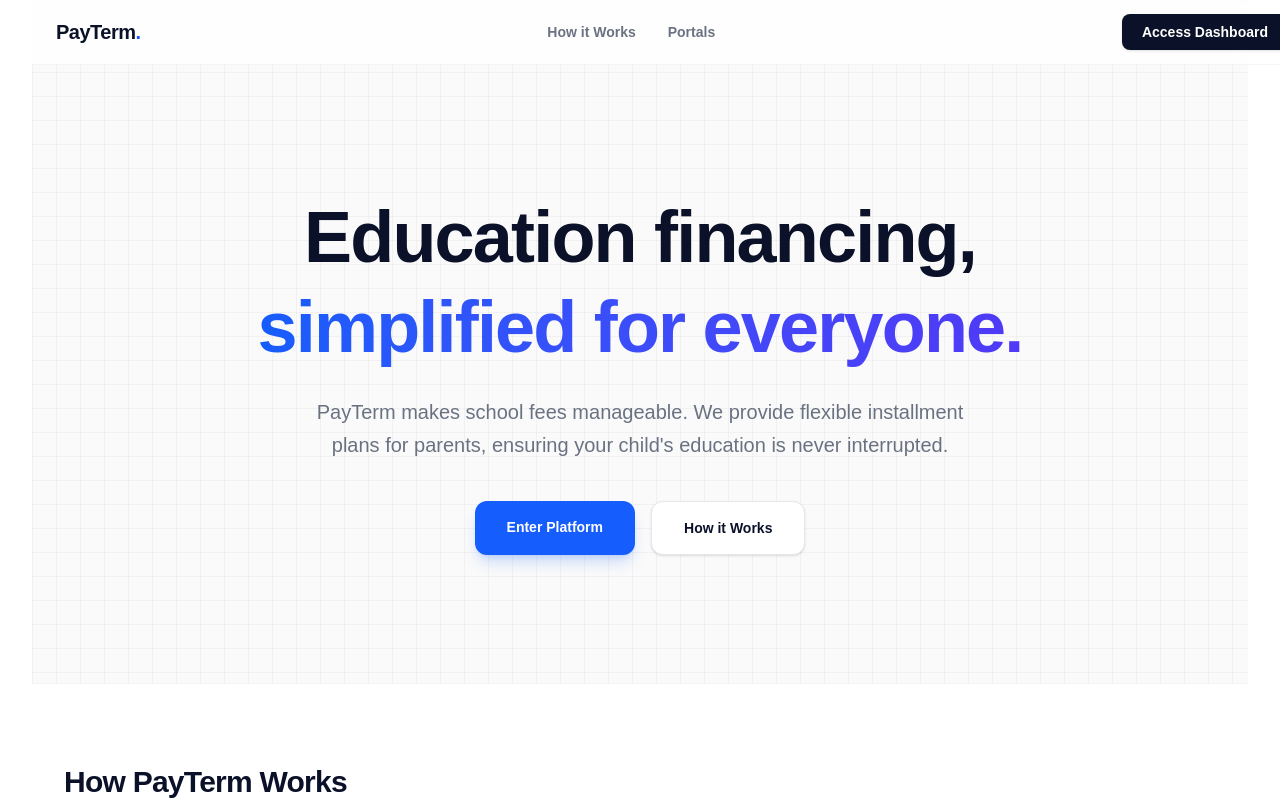
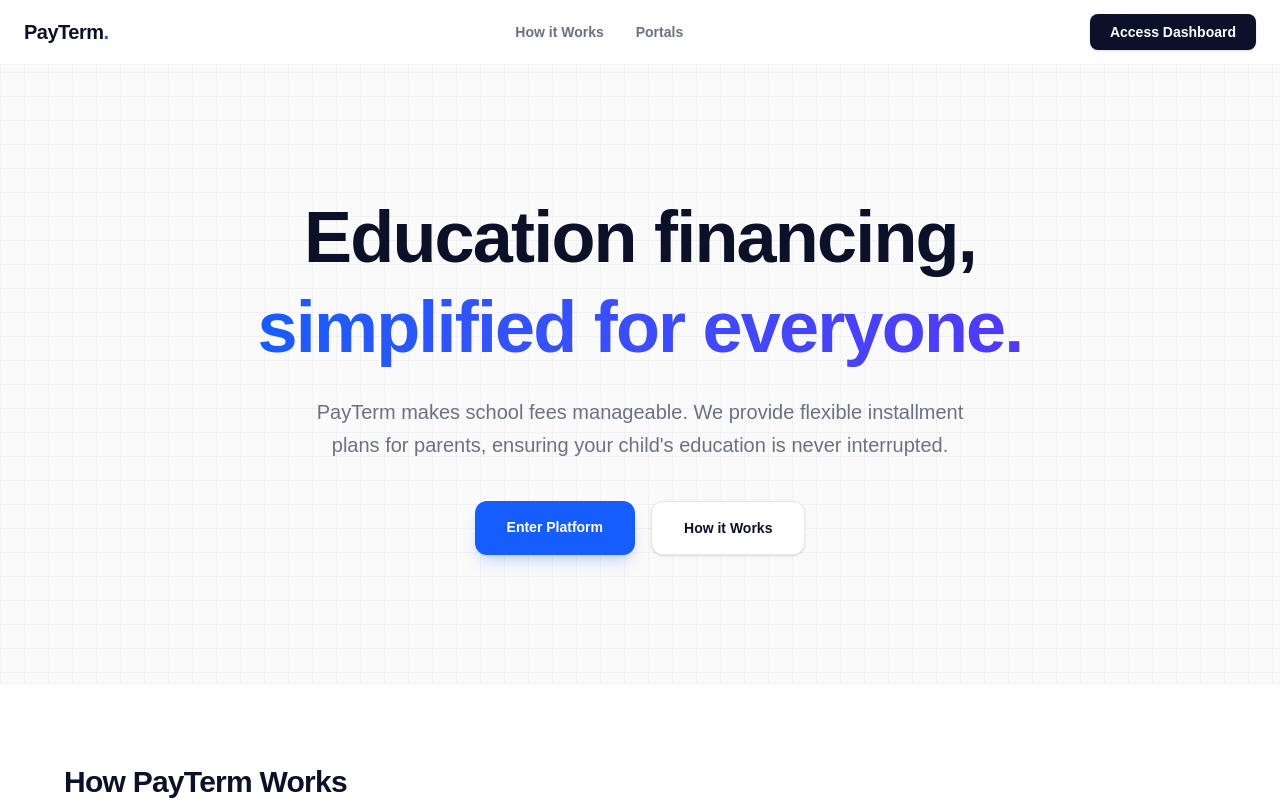
Before and after one commit to ahmad-khalifah/payterm-app, a Next.js app: page / in a window 1280 px wide. Shown: the top 800 px of the page. Built offline with nearby package versions, Linux system fonts and the light colour scheme.

Commit message:
ui updated

```diff
--- a/app/layout.tsx
+++ b/app/layout.tsx
@@ -24,17 +24,8 @@ export default function RootLayout({
   return (
     // The variable is injected here
     <html lang="en" className={`${jakarta.variable}`}>
-      <body className="font-sans antialiased text-gray-900 bg-gray-50 w-full overflow-x-hidden flex flex-col min-h-screen">
-
-        {/* THE GLOBAL FIX:
-          We wrap the entire app in this <main> tag.
-          'px-4' guarantees a minimum of 16px padding on mobile phones.
-          'max-w-7xl mx-auto' keeps it perfectly centered on giant desktop monitors.
-        */}
-        <main className="flex-grow w-full max-w-7xl mx-auto px-4 sm:px-6 md:px-8">
-          {children}
-        </main>
-
+      <body className="font-sans antialiased text-gray-900 bg-gray-50">
+        {children}
       </body>
     </html>
   )
```
